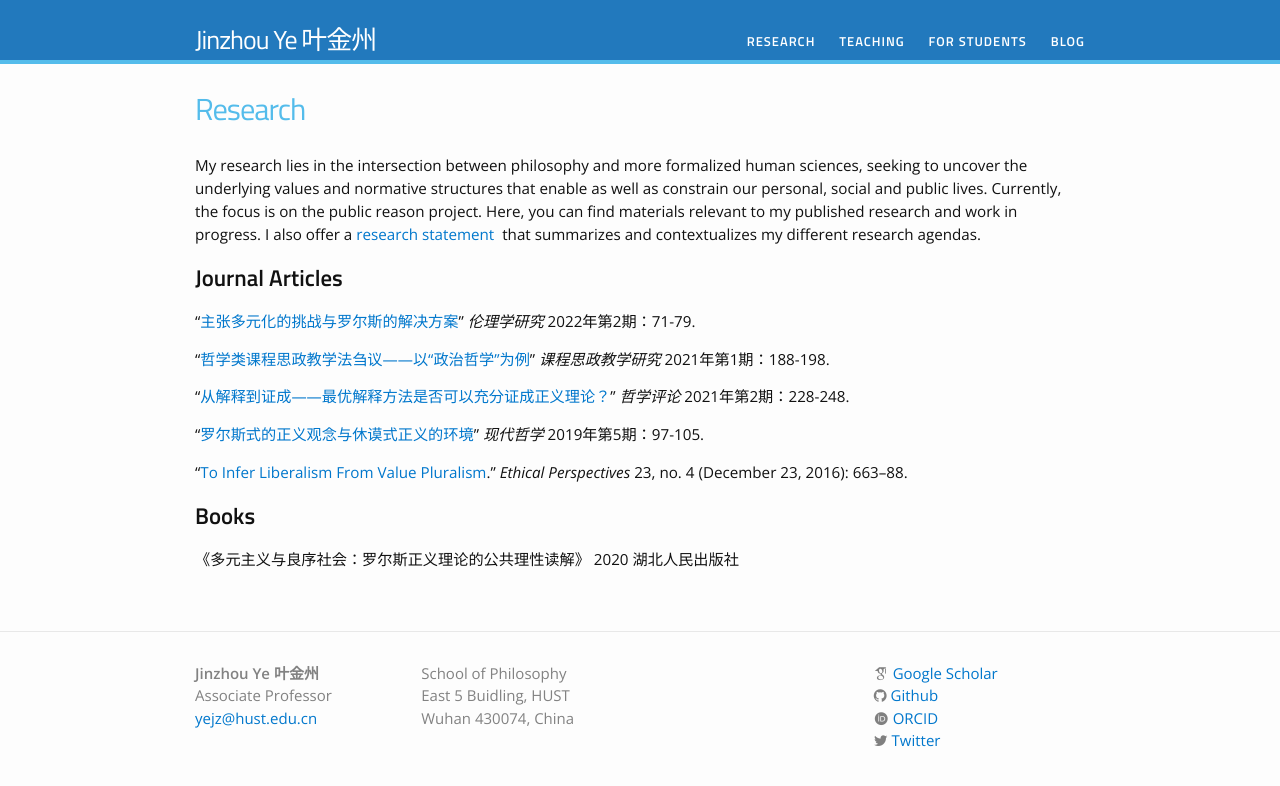
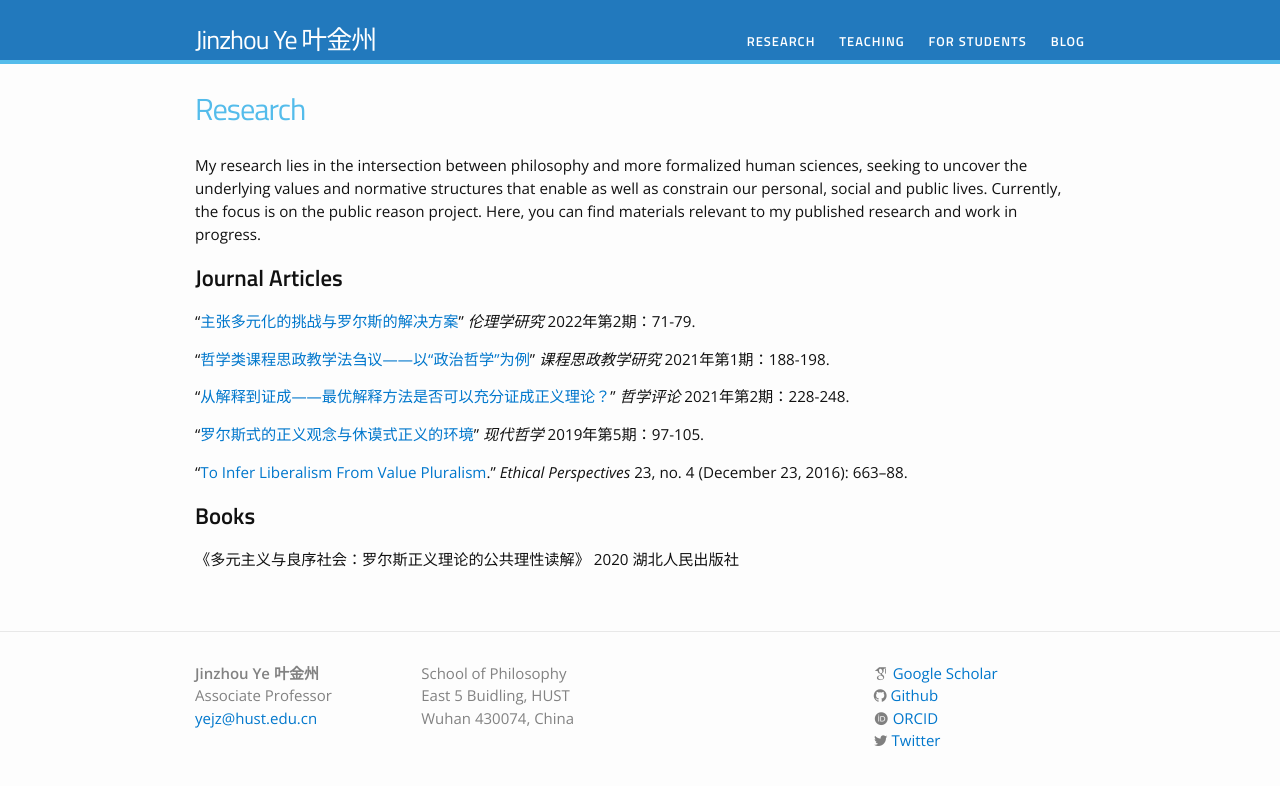
Before and after one commit to yejzh/yejzh.github.io, a Jekyll site: the page built from research/index.md, in a window 1280 px wide. Shown: the top 786 px of the page. Built offline with Jekyll 4.4.1, drawn with Linux system fonts in a browser that asks for light colours; nearby versions of some CDN libraries; some web fonts are replaced.

Commit message:
update research

```diff
--- a/research/index.md
+++ b/research/index.md
@@ -4,7 +4,7 @@ title: Research
 permalink: /research/
 ---
 
-My research lies in the intersection between philosophy and more formalized human sciences, seeking to uncover the underlying values and normative structures that enable as well as constrain our personal, social and public lives. Currently, the focus is on the public reason project. Here, you can find materials relevant to my published research and work in progress. I also offer a [research statement](/research/research-statement/){:target="_blank"}  that summarizes and contextualizes my different research agendas.
+My research lies in the intersection between philosophy and more formalized human sciences, seeking to uncover the underlying values and normative structures that enable as well as constrain our personal, social and public lives. Currently, the focus is on the public reason project. Here, you can find materials relevant to my published research and work in progress.
 
 ## **Journal Articles**
 
```
Also changed, not shown: research/research-statement.md (deleted, +0 -9 lines).
